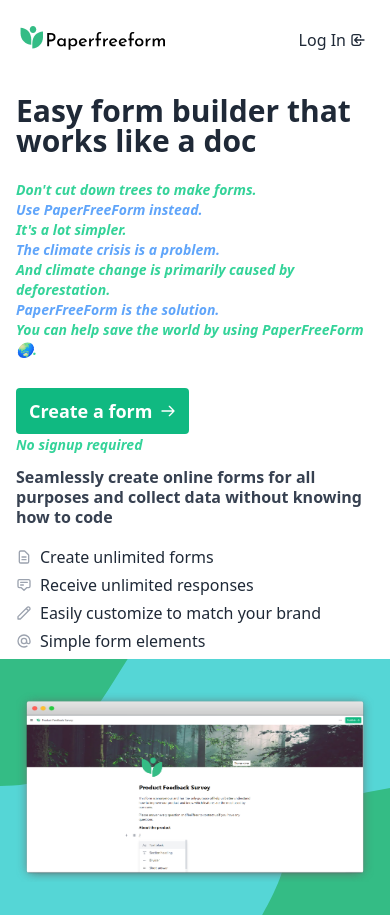
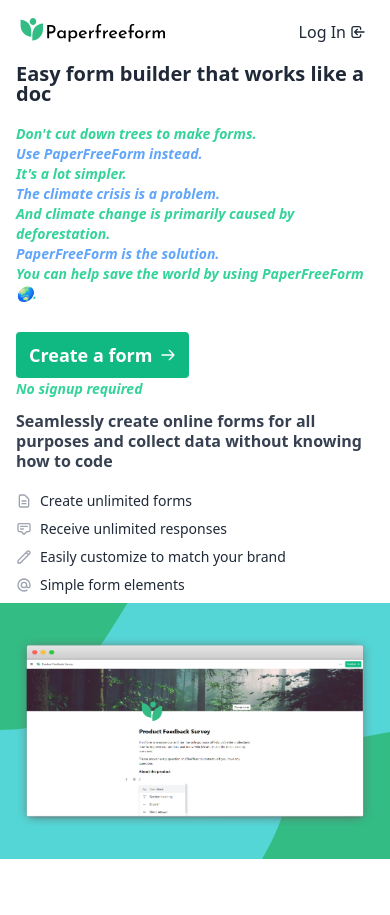
Before and after one commit to zaidmukaddam/paperfreeform, a Next.js app: page / in a window 390 px wide. After the commit the page ends 859 px from the top, so only its background shows below. Built offline with nearby package versions, Linux system fonts and the light colour scheme; no server answers.

Commit message:
Fix Layout Responsiveness

```diff
--- a/src/pages/index.tsx
+++ b/src/pages/index.tsx
@@ -27,15 +27,15 @@
       className="overflow-y-auto lg:flex lg:flex-row-reverse "
     >
       <div className="lg:w-1/4">
-        <div className="flex px-4 py-6 items-center justify-between">
+        <div className="flex px-4 py-4 items-center justify-between">
           <Logo />
           <a className="btn" href="/api/auth/login?returnTo=/create">
             <span>Log In</span>
             <LoginIcon className="icon" />
           </a>
         </div>
-        <div className="p-4 pb-0">
-          <h1 className="font-bold text-3xl leading-none mb-4">
+        <div className="p-4 pb-0 pt-0">
+          <h1 className="font-bold text-xl leading-none mb-3">
             Easy form builder that works like a doc
           </h1>
           <p className="py-2 mb-5 italic font-semibold text-sm">
@@ -60,7 +60,7 @@
             without knowing how to code
           </p>
         </div>
-        <div className="p-4 pt-1 pb-0">
+        <div className="p-4 pt-1 pb-0 text-sm">
           <ul>
             <li className="flex items-center gap-2 my-2">
               <DocumentTextIcon className="icon text-gray-400" />
@@ -82,7 +82,7 @@
         </div>
       </div>
       <div
-        className="w-full px-4 py-8 lg:h-full lg:flex-1 flex items-center justify-center bg-cover bg-center h-64 m-0"
+        className="w-full px-4 py-8 lg:h-screen lg:flex-1 flex items-center justify-center bg-cover bg-center h-64 m-0"
         style={{ backgroundImage: 'url(./landing/background.svg)' }}
       >
         <Image
```
Also changed, not shown: screenshots/creator.jpg (added).
